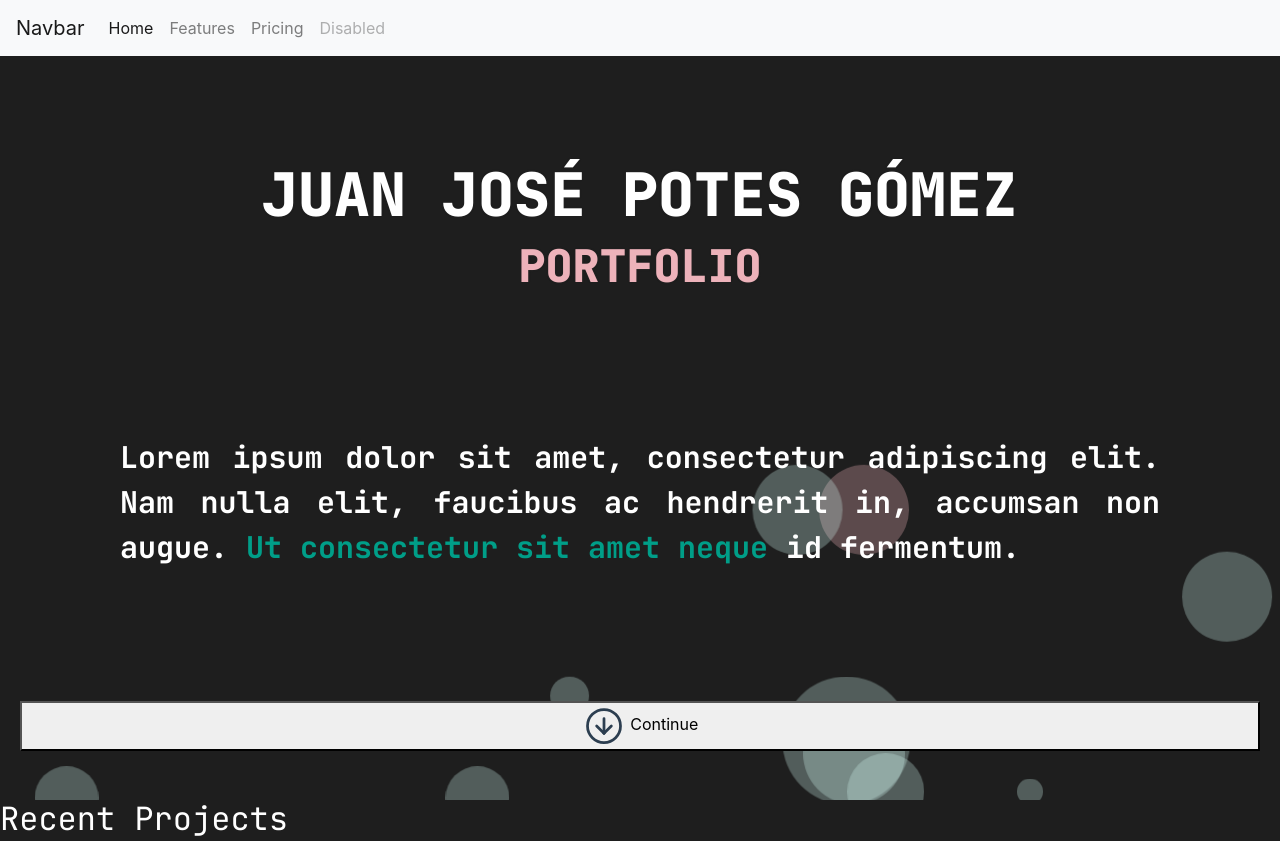
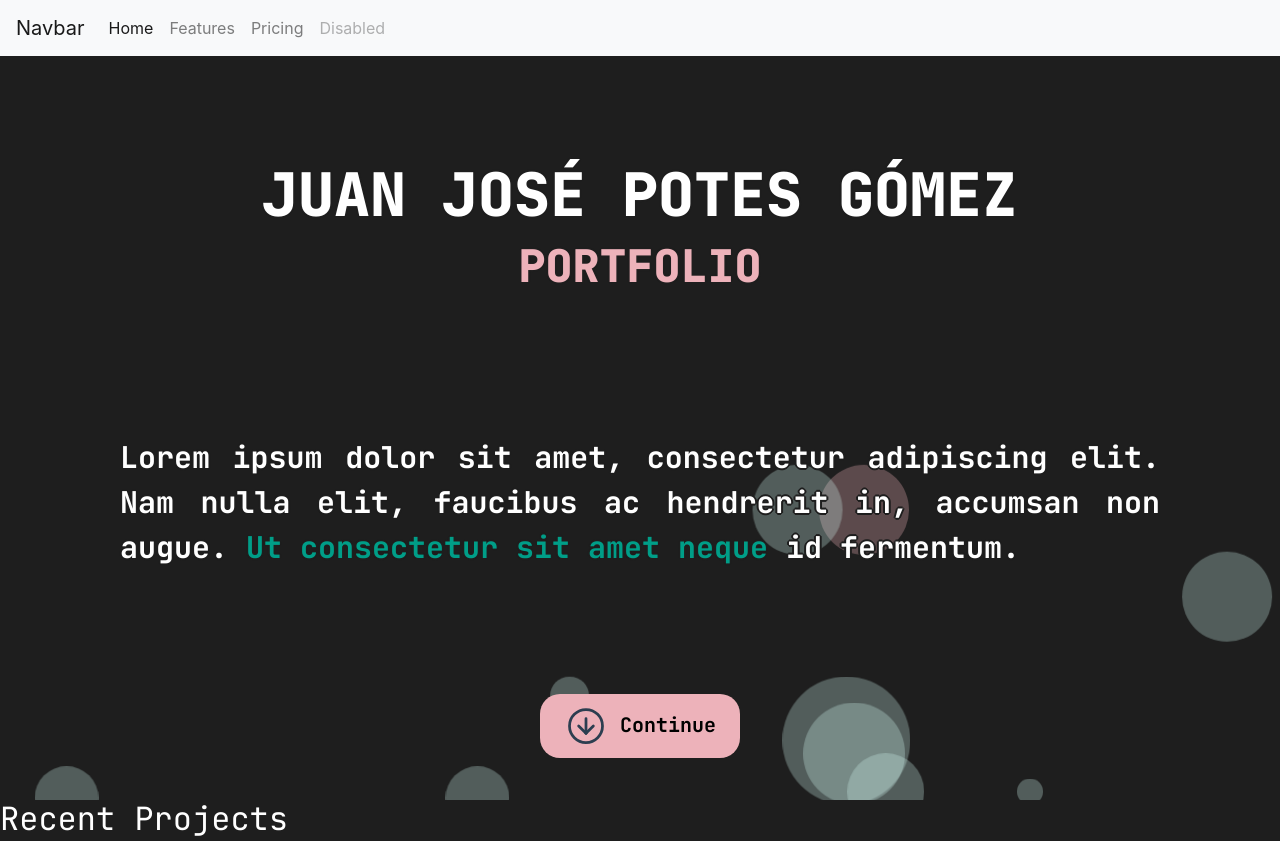
Before and after one commit to J-Potes/Personal_portfolio_website, a plain HTML site: page index.html in a window 1280 px wide. Shown: the top 841 px of the page. Drawn offline with nearby package versions, Linux system fonts and the light colour scheme.

Commit message:
Slogan section styles

```diff
--- a/CSS/styles.css
+++ b/CSS/styles.css
@@ -55,6 +55,7 @@ p, h1, h2, h3 {
     justify-content: center;
     align-items: center;
     padding: 0 20px;
+    text-align: center;
 }
 
 .slogan__content--title {
@@ -94,6 +95,8 @@ p, h1, h2, h3 {
     padding: 0 20px;
     margin: 0;
     font-weight: 700;
+    text-shadow: 2px 0 var(--bgColor), -2px 0 var(--bgColor), 0 2px var(--bgColor), 0 -2px var(--bgColor),
+               1px 1px var(--bgColor), -1px -1px var(--bgColor), 1px -1px var(--bgColor), -1px 1px var(--bgColor);
 }
 
 .slogan__content--text span {
@@ -114,3 +117,23 @@ p, h1, h2, h3 {
         padding: 0 100px;
     }
 }
+
+.slogan__content--button button{
+    font-family: var(--mainFont);
+    font-size: 20px;
+    font-weight: 700;
+    background-color: var(--rosadoJP-acento);
+    border: none;
+    width: 90%;
+    padding: 10px 20px;
+    margin: 0 20px;
+
+    text-align: center;
+    border-radius: 20px;
+}
+
+@media (min-width: 600px) {
+    .slogan__content--button button{
+        width: 200px;
+    }
+}
--- a/index.html
+++ b/index.html
@@ -95,7 +95,8 @@
             <p class="slogan__content--text">
                 Lorem ipsum dolor sit amet, consectetur adipiscing elit. Nam nulla elit, faucibus ac hendrerit in, accumsan non augue. <span>Ut consectetur sit amet neque</span> id fermentum.
             </p>
-            <button id="next-section-button" class="slogan__content--button">
+            <div class="slogan__content--button">
+              <button id="next-section-button">
                 <svg xmlns="http://www.w3.org/2000/svg" class="icon icon-tabler icon-tabler-arrow-down-circle" width="44" height="44" viewBox="0 0 24 24" stroke-width="1.5" stroke="#2c3e50" fill="none" stroke-linecap="round" stroke-linejoin="round">
                     <path stroke="none" d="M0 0h24v24H0z" fill="none"/>
                     <circle cx="12" cy="12" r="9" />
@@ -104,7 +105,9 @@
                     <line x1="16" y1="12" x2="12" y2="16" />
                 </svg>
                 Continue
-            </button>
+              </button>
+            </div>
+
         </div>
 
     </main>
```
